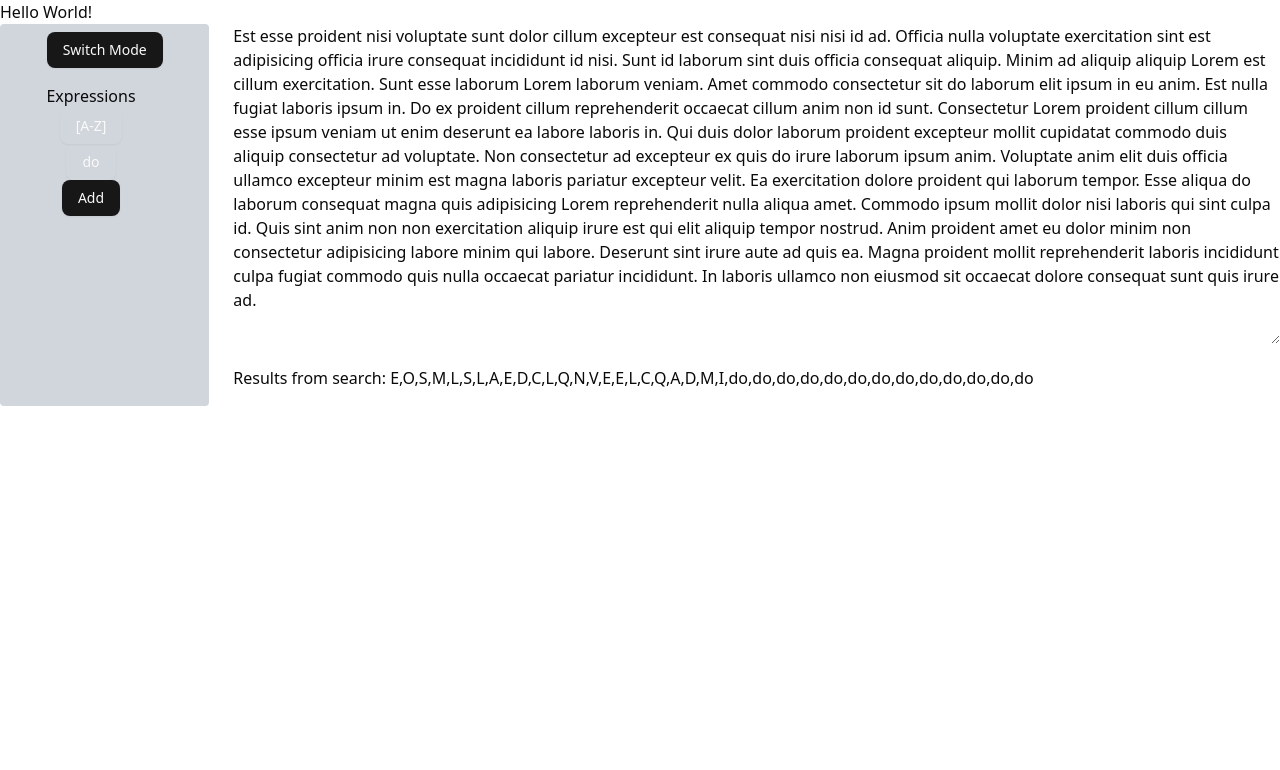
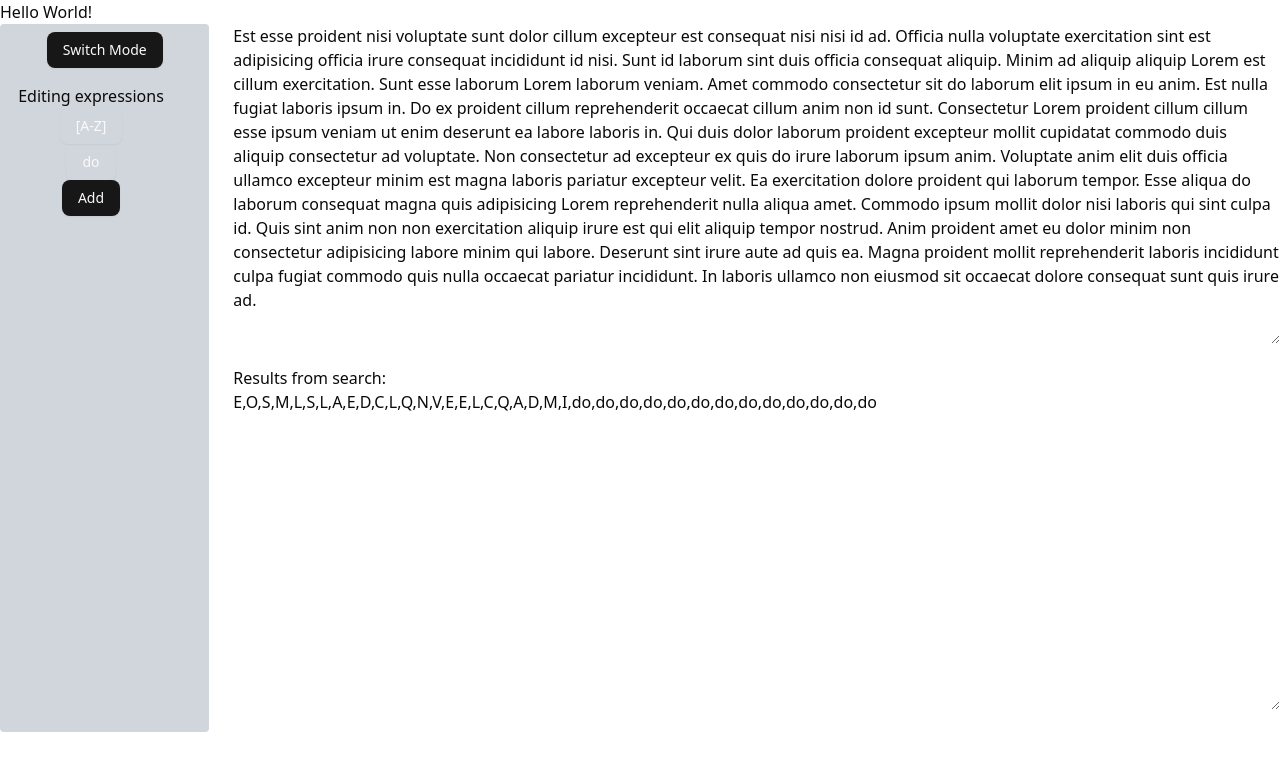
Before and after one commit to ScottDJEvans/smtt, a Next.js app: page /document-search in a window 1280 px wide. Shown: the top 770 px of the page. Built offline with nearby package versions, Linux system fonts and the light colour scheme.

Commit message:
Feature/add regex edit (#8)
* add ability to edit and delete regex, refactor EditRegexSection to reflect simpler implementation, add constant to determine which action to take

* fix overflow for results on MainDocumentArea

```diff
--- a/src/app/document-search/components/Dashboard.js
+++ b/src/app/document-search/components/Dashboard.js
@@ -1,19 +1,53 @@
 "use client"
 
-import { useState } from "react"
+import { useEffect, useState } from "react"
 import { MOCK_REGEX_VALUES } from "../mock-data"
 import MainDocumentArea from "./MainDocumentArea"
 import Sidebar from "./Sidebar"
 import { getRegexResults } from "./utils"
+import { REGEX_ACTIONS } from "./constants"
 
-const Dashboard = ({ regexData = MOCK_REGEX_VALUES, initialText }) => {
+const Dashboard = ({ savedRegexData = MOCK_REGEX_VALUES, initialText }) => {
   const [document, setDocument] = useState(initialText)
+  const [regexData, setRegexData] = useState(savedRegexData)
   const [results, setResults] = useState(
     getRegexResults(regexData, initialText)
   )
-  const handleSidebarModeSelection = (regex) => {
+
+  const refetchRegexResults = (regex) => {
     const results = getRegexResults(regex, document)
     setResults(results)
+  }
+
+  const handleSidebarModeSelection = (regex) => {
+    refetchRegexResults(regex)
+  }
+
+  useEffect(() => {
+    refetchRegexResults(regexData)
+  }, [regexData])
+
+  const handleRegexChange = (action, value, newValue) => {
+    let updated = [...regexData]
+
+    switch(action) {
+      case REGEX_ACTIONS.ADD:
+        updated.push({
+          value: newValue,
+          status: "pending",
+        })
+        break;
+      case REGEX_ACTIONS.EDIT:
+        updated = updated.map((regex) => {
+          return regex.value === value ? { ...regex, value: newValue } : regex
+        })
+        break;
+      case REGEX_ACTIONS.DELETE:
+        updated = updated.filter((regex) => regex.value !== value)
+        break;
+    }
+    console.log(updated);
+    setRegexData(updated)
   }
 
   return (
@@ -21,6 +55,9 @@ const Dashboard = ({ regexData = MOCK_REGEX_VALUES, initialText }) => {
       <Sidebar
         regexData={regexData}
         handleModeChange={(regex) => handleSidebarModeSelection(regex)}
+        handleRegexChange={(action, value, newValue) =>
+          handleRegexChange(action, value, newValue)
+        }
       />
       <MainDocumentArea initialText={initialText} matches={results} />
     </div>
--- a/src/app/document-search/components/EditRegexSection.js
+++ b/src/app/document-search/components/EditRegexSection.js
@@ -1,11 +1,11 @@
 import { Button } from "@/components/ui/button"
 import PropTypes from "prop-types"
 import { useState } from "react"
+import { REGEX_ACTIONS } from "./constants"
 
 const EditRegexSection = ({
   options,
-  handleEdit,
-  handleDelete
+  handleRegexChange
 }) => {
   const [isEditing, setIsEditing] = useState(null)
   const [newRegexValue, setNewRegexValue] = useState("")
@@ -16,12 +16,12 @@ const EditRegexSection = ({
   }
 
   const handleSaveClick = () => {
-    handleEdit(newRegexValue, isEditing)
+    handleRegexChange(REGEX_ACTIONS.EDIT, isEditing, newRegexValue)
     handleCloseEdit()
   }
 
   const handleDeleteClick = () => {
-    handleDelete(isEditing)
+    handleRegexChange(REGEX_ACTIONS.DELETE, isEditing)
     handleCloseEdit()
   }
 
@@ -37,7 +37,7 @@ const EditRegexSection = ({
         <Button className="my-2" onClick={() => handleSaveClick()}>
           Save
         </Button>
-        <Button onClick={() => handleDeleteClick()}>Delete</Button>
+        <Button className="bg-destructive" onClick={() => handleDeleteClick()}>Delete</Button>
       </div>
     )
   }
@@ -60,12 +60,12 @@ const EditRegexSection = ({
     return options.map((data) => {
       return (
         <div className="flex flex-col w-full items-center">
-          <Button
+        { !isEditing && <Button
             onClick={() => setIsEditing(data.value)}
             className="bg-tertiary max-w-[80%]"
-          >
+            >
             {data.value}
-          </Button>
+            </Button>}
           {isEditing === data.value && renderEditMode(data.value)}
         </div>
       )
@@ -73,7 +73,7 @@ const EditRegexSection = ({
   }
   return (
     <div className="flex flex-col items-center text-center m-4 max-w-[150px]">
-      <p>Expressions</p>
+      <p>Editing expressions</p>
       {renderData()}
       {renderAddButton()}
       {isEditing && renderCancelButton()}
@@ -85,7 +85,5 @@ export default EditRegexSection
 
 EditRegexSection.propTypes = {
   options: PropTypes.array,
-  handleAdd: PropTypes.func,
-  handleEdit: PropTypes.func,
-  handleDelete: PropTypes.func,
+  handleRegexChange: PropTypes.func
 }
--- a/src/app/document-search/components/MainDocumentArea.js
+++ b/src/app/document-search/components/MainDocumentArea.js
@@ -7,9 +7,12 @@ const MainDocumentArea = ({ initialText, matches }) => {
     return (
       <div className="my-4 w-full">
         {matches ? (
+          <>
           <p>
-            Results from search: <span>{matches.toString()}</span>
+            Results from search:
           </p>
+          <textarea className="w-full h-80" value={matches.toString()} disabled/>
+          </>
         ) : (
           <p>No matches found.</p>
         )}
--- a/src/app/document-search/components/Sidebar.js
+++ b/src/app/document-search/components/Sidebar.js
@@ -6,7 +6,7 @@ import ApproveSection from "./ApproveSection"
 import EditRegexSection from "./EditRegexSection"
 import PropTypes from "prop-types"
 
-const Sidebar = ({ regexData, handleModeChange }) => {
+const Sidebar = ({ regexData, handleModeChange, handleRegexChange }) => {
   const [shouldShowApprovalSection, setShouldShowApprovalSection] =
     useState(false)
   return (
@@ -25,7 +25,7 @@ const Sidebar = ({ regexData, handleModeChange }) => {
       {shouldShowApprovalSection ? (
         <ApproveSection options={regexData} handleSelection={(selectedRegex) => handleModeChange(selectedRegex)} />
       ) : (
-        <EditRegexSection options={regexData}/>
+        <EditRegexSection options={regexData} handleRegexChange={(action, value, newValue) => handleRegexChange(action, value, newValue)}/>
       )}
     </aside>
   )
@@ -35,4 +35,6 @@ export default Sidebar
 
 Sidebar.propTypes = {
   regexData: PropTypes.array,
+  handleModeChange: PropTypes.func,
+  handleRegexChange: PropTypes.func
 }
--- /dev/null
+++ b/src/app/document-search/components/constants.js
@@ -0,0 +1,5 @@
+export const REGEX_ACTIONS = {
+    ADD : 0,
+    EDIT : 1,
+    DELETE : 2
+}
```
